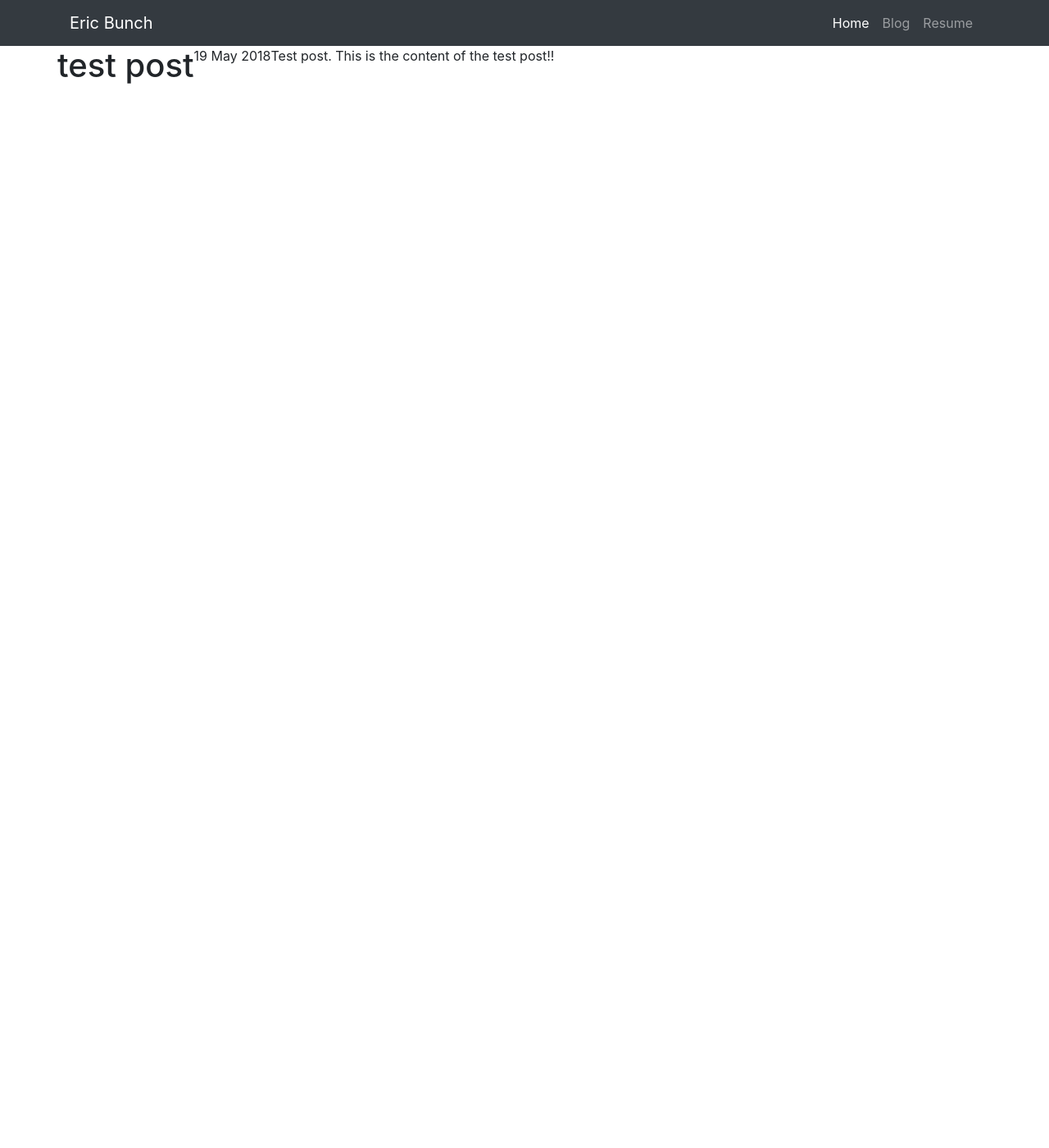
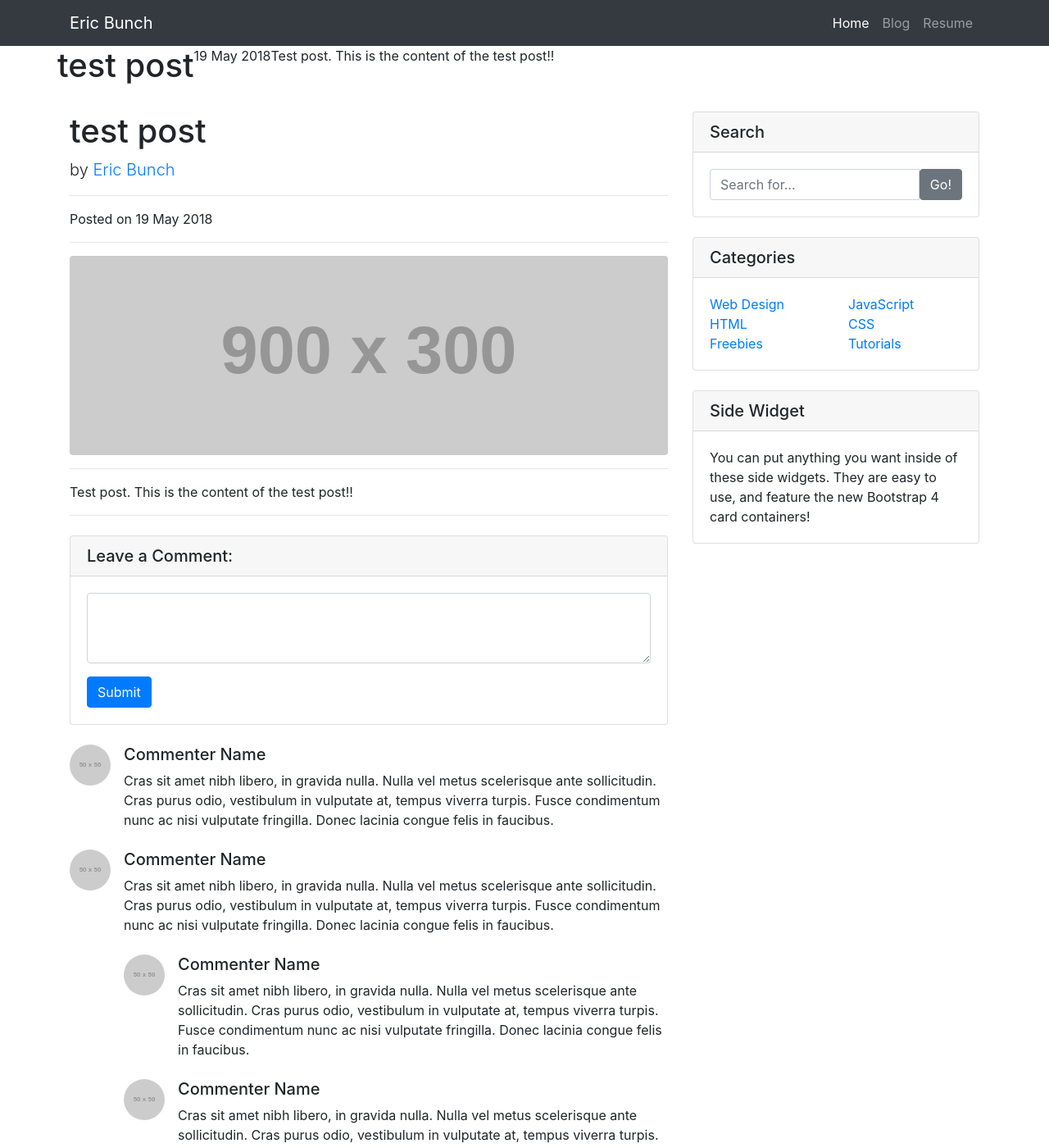
Before and after one commit to eric-bunch/eric-bunch.github.io, a Jekyll site: the page built from _posts/2018-05-19-test-post.md, in a window 1280 px wide and 1400 px high. Shown: the whole window at 82% size. Built offline with Jekyll 4.4.1, drawn with Linux system fonts in a browser that asks for light colours; nearby versions of some CDN libraries; library files that are not in the unit come from our copies; a file with an impossible date is left out; some of the changed text lies outside the part shown.

Commit message:
Update post.html

```diff
--- a/_layouts/post.html
+++ b/_layouts/post.html
@@ -7,3 +7,145 @@ layout: default
 <div class="post">
   {{ content }}
 </div>
+
+
+
+        <!-- Post Content Column -->
+        <div class="col-lg-8">
+
+          <!-- Title -->
+          <h1 class="mt-4">{{page.title}}</h1>
+
+          <!-- Author -->
+          <p class="lead">
+            by
+            <a href="#">{{page.author}}</a>
+          </p>
+
+          <hr>
+
+          <!-- Date/Time -->
+          <p>Posted on {{page.date | date_to_string}}</p>
+
+          <hr>
+
+          <!-- Preview Image -->
+          <img class="img-fluid rounded" src="http://placehold.it/900x300" alt="">
+
+          <hr>
+
+          <!-- Post Content -->
+          {{content}}
+
+          <hr>
+
+          <!-- Comments Form -->
+          <div class="card my-4">
+            <h5 class="card-header">Leave a Comment:</h5>
+            <div class="card-body">
+              <form>
+                <div class="form-group">
+                  <textarea class="form-control" rows="3"></textarea>
+                </div>
+                <button type="submit" class="btn btn-primary">Submit</button>
+              </form>
+            </div>
+          </div>
+
+          <!-- Single Comment -->
+          <div class="media mb-4">
+            <img class="d-flex mr-3 rounded-circle" src="http://placehold.it/50x50" alt="">
+            <div class="media-body">
+              <h5 class="mt-0">Commenter Name</h5>
+              Cras sit amet nibh libero, in gravida nulla. Nulla vel metus scelerisque ante sollicitudin. Cras purus odio, vestibulum in vulputate at, tempus viverra turpis. Fusce condimentum nunc ac nisi vulputate fringilla. Donec lacinia congue felis in faucibus.
+            </div>
+          </div>
+
+          <!-- Comment with nested comments -->
+          <div class="media mb-4">
+            <img class="d-flex mr-3 rounded-circle" src="http://placehold.it/50x50" alt="">
+            <div class="media-body">
+              <h5 class="mt-0">Commenter Name</h5>
+              Cras sit amet nibh libero, in gravida nulla. Nulla vel metus scelerisque ante sollicitudin. Cras purus odio, vestibulum in vulputate at, tempus viverra turpis. Fusce condimentum nunc ac nisi vulputate fringilla. Donec lacinia congue felis in faucibus.
+
+              <div class="media mt-4">
+                <img class="d-flex mr-3 rounded-circle" src="http://placehold.it/50x50" alt="">
+                <div class="media-body">
+                  <h5 class="mt-0">Commenter Name</h5>
+                  Cras sit amet nibh libero, in gravida nulla. Nulla vel metus scelerisque ante sollicitudin. Cras purus odio, vestibulum in vulputate at, tempus viverra turpis. Fusce condimentum nunc ac nisi vulputate fringilla. Donec lacinia congue felis in faucibus.
+                </div>
+              </div>
+
+              <div class="media mt-4">
+                <img class="d-flex mr-3 rounded-circle" src="http://placehold.it/50x50" alt="">
+                <div class="media-body">
+                  <h5 class="mt-0">Commenter Name</h5>
+                  Cras sit amet nibh libero, in gravida nulla. Nulla vel metus scelerisque ante sollicitudin. Cras purus odio, vestibulum in vulputate at, tempus viverra turpis. Fusce condimentum nunc ac nisi vulputate fringilla. Donec lacinia congue felis in faucibus.
+                </div>
+              </div>
+
+            </div>
+          </div>
+
+        </div>
+
+        <!-- Sidebar Widgets Column -->
+        <div class="col-md-4">
+
+          <!-- Search Widget -->
+          <div class="card my-4">
+            <h5 class="card-header">Search</h5>
+            <div class="card-body">
+              <div class="input-group">
+                <input type="text" class="form-control" placeholder="Search for...">
+                <span class="input-group-btn">
+                  <button class="btn btn-secondary" type="button">Go!</button>
+                </span>
+              </div>
+            </div>
+          </div>
+
+          <!-- Categories Widget -->
+          <div class="card my-4">
+            <h5 class="card-header">Categories</h5>
+            <div class="card-body">
+              <div class="row">
+                <div class="col-lg-6">
+                  <ul class="list-unstyled mb-0">
+                    <li>
+                      <a href="#">Web Design</a>
+                    </li>
+                    <li>
+                      <a href="#">HTML</a>
+                    </li>
+                    <li>
+                      <a href="#">Freebies</a>
+                    </li>
+                  </ul>
+                </div>
+                <div class="col-lg-6">
+                  <ul class="list-unstyled mb-0">
+                    <li>
+                      <a href="#">JavaScript</a>
+                    </li>
+                    <li>
+                      <a href="#">CSS</a>
+                    </li>
+                    <li>
+                      <a href="#">Tutorials</a>
+                    </li>
+                  </ul>
+                </div>
+              </div>
+            </div>
+          </div>
+
+          <!-- Side Widget -->
+          <div class="card my-4">
+            <h5 class="card-header">Side Widget</h5>
+            <div class="card-body">
+              You can put anything you want inside of these side widgets. They are easy to use, and feature the new Bootstrap 4 card containers!
+            </div>
+          </div>
+
+        </div>
```
